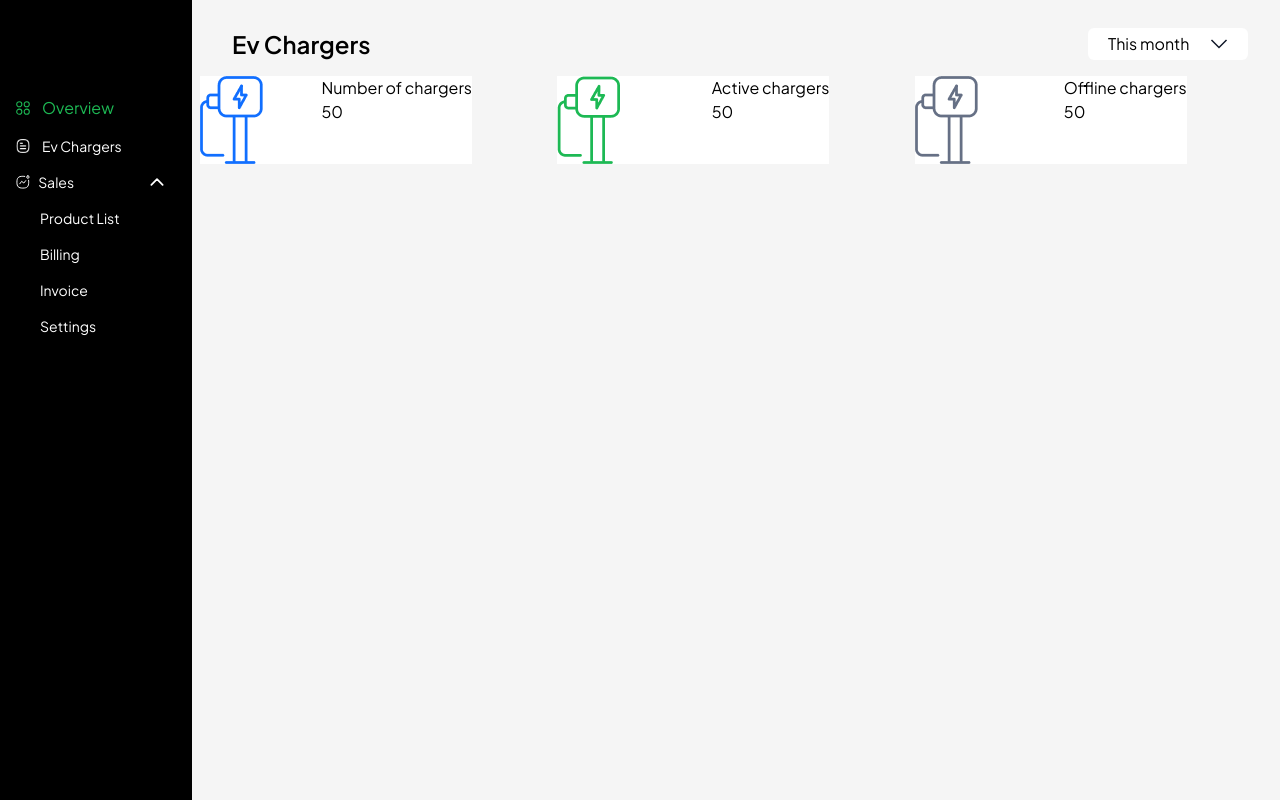
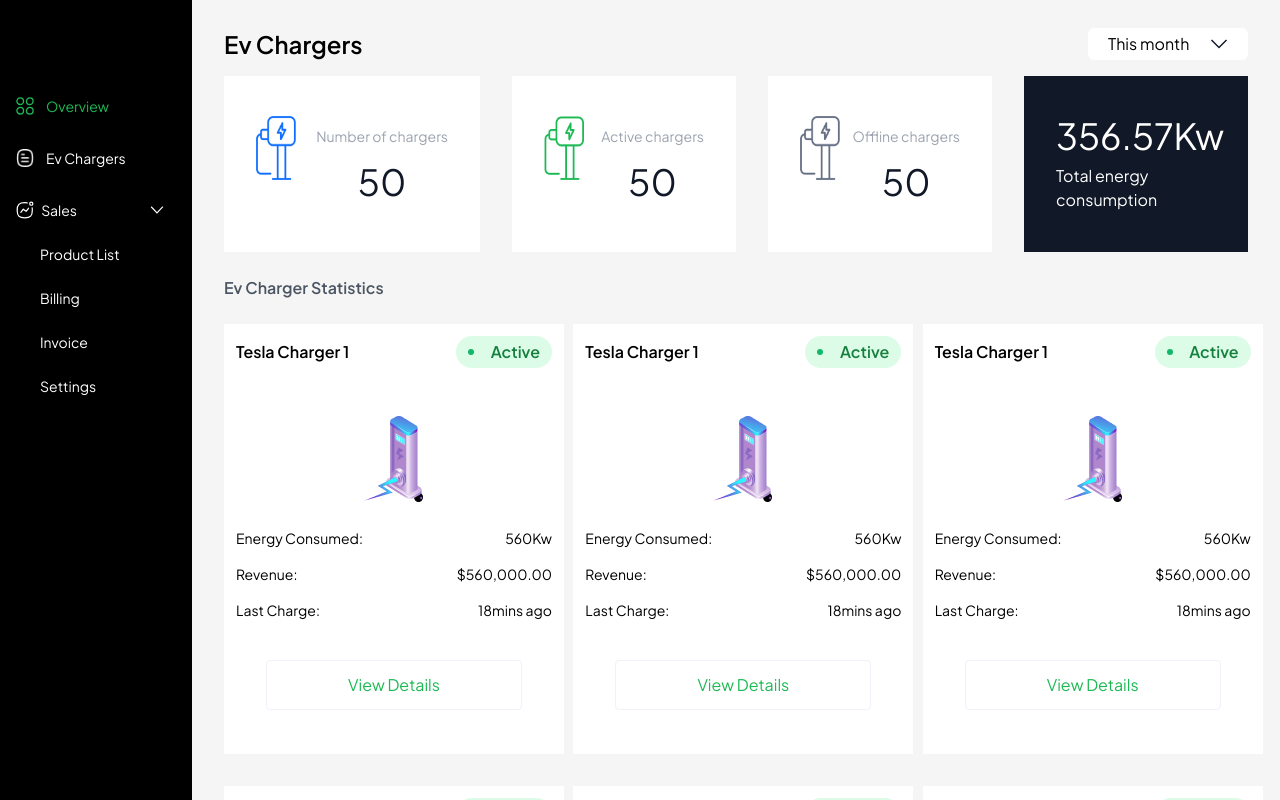
Before and after one commit to Thophylarh/ev-charger, a React (Create React App) app: page /evChargers in a window 1280 px wide. Built offline with nearby package versions, Linux system fonts and the light colour scheme.

Commit message:
fixed side nav and dashboard

```diff
--- a/src/components/Dashboard/dashboard.jsx
+++ b/src/components/Dashboard/dashboard.jsx
@@ -11,16 +11,17 @@ const index = () => {
     <div className="w-full h-screen py-2 px-4 overflow-y-scroll">
       <div>
         <div className="flex justify-between items-center">
-          <div className=" font-bold font-2xl">
-            <h1>Hello, Akinromade</h1>
+          <div>
+            <h1 className="font-bold text-2xl">Hello, Akinromade</h1>
           </div>
           <div className="flex w-[10rem] justify-between items-center bg-black rounded-md  px-5 py-1">
-            <p className=" text-white font-light font-sm ">This month</p>
+            <p className=" text-white font-light text-base ">This month</p>
             <img className="" src={Arrow} alt="" />
+
           </div>
 
         </div>
-        <p className="text-gray-400 font-thin font-sm pb-2">Explore your station dashboard here</p>
+        <p className="text-gray-400 font-normal text-sm pb-2">Explore your station dashboard here</p>
         <div>
          <Hero/>
         </div>
--- a/src/components/Hero/hero.jsx
+++ b/src/components/Hero/hero.jsx
@@ -8,48 +8,48 @@ function hero() {
       <div className="grid grid-cols-3   ">
         <div className="col-span-1 bg-[#fff] p-6 border-r">
           <div className=" border-b">
-            <div className="pb-3">
-              <p className="text-gray-400 font-thin font-sm">Total revenue</p>
+            <div className="pb-4">
+              <p className="text-gray-400 font-normal text-sm">Total revenue</p>
             </div>
             <div className="pb-2">
-              <h1 className="font-bold text-l">$800,000.00</h1>
+              <h1 className="font-bold text-2xl text-gray-900">$800,000.00</h1>
             </div>
             <div className="flex items-center gap-2 pb-4">
-              <div className="text-xs text-gray-600 ">22%</div>
+              <div className="text-sm text-gray-600 font-normal">22%</div>
               <img src={Profit} alt="" />
             </div>
           </div>
           <div className=" border-b">
-            <div className="pb-3">
-              <p className="text-gray-400 font-thin font-sm">
+            <div className="pb-3 mt-[1.5rem]">
+              <p className="text-gray-400 font-normal text-sm">
                 Revenue based on time
               </p>
             </div>
             <div className="pb-2">
-              <h1 className="font-bold text-l">$550,000.00</h1>
+              <h1 className="font-bold text-2xl text-gray-900">$550,000.00</h1>
             </div>
             <div className="flex items-center gap-2 pb-4">
-              <div className="text-xs text-gray-600 ">22%</div>
+              <div className="text-sm text-gray-600 font-normal">22%</div>
               <img src={Profit} alt="" />
             </div>
           </div>
           <div className=" ">
-            <div className="pb-3">
-              <p className="text-gray-400 font-thin font-sm">
+            <div className="pb-3 mt-[1.5rem]">
+              <p className="text-gray-400 font-normal text-sm ">
                 Revenue based on energy
               </p>
             </div>
             <div className="pb-2">
-              <h1 className="font-bold text-l">$550,000.00</h1>
+              <h1 className="font-bold text-2xl text-gray-900">$550,000.00</h1>
             </div>
             <div className="flex items-center gap-2 pb-4">
-              <div className="text-xs text-gray-600 ">22%</div>
+              <div className="text-sm text-gray-600 font-normal">22%</div>
               <img src={Profit} alt="" />
             </div>
           </div>
         </div>
         <div className="col-span-2 bg-[#fff] p-6 ">
-            <div className="text-sm text-gray-400 font-light">
+            <div className="text-sm text-gray-400 font-normal">
                 <p>Revenue Summary</p>
             </div>
           <div className="h-[18rem]">
--- a/src/components/Sidebar/sidebar.jsx
+++ b/src/components/Sidebar/sidebar.jsx
@@ -13,12 +13,11 @@ const sidebar = () => {
           <Link to="/" className="">
             <div className="flex items-center m-4 ">
               <div>
-                <img className="w-[14px] mr-3" src={Dshboard} alt="" />
+                <img className="w-[18px] h-[18px] mr-3" src={Dshboard} alt="" />
               </div>
               <div>
                 <p
-                  className="text-[#1DB954] text-
-         sm"
+                  className="text-[#1DB954] text-sm"
                 >
                   Overview
                 </p>
@@ -28,9 +27,9 @@ const sidebar = () => {
         </div>
         <div>
           <Link to="/evChargers" className="">
-            <div className="flex items-center m-4 ">
+            <div className="flex items-center mx-4 my-8">
               <div>
-                <img className="w-[14px] mr-3" src={Document} alt="" />
+                <img className="w-[18px] h-[18px] mr-3" src={Document} alt="" />
               </div>
               <div>
                 <p className="text-white text-sm">Ev Chargers</p>
@@ -40,9 +39,9 @@ const sidebar = () => {
         </div>
         <div>
           <Link to="#" className="">
-            <div className="flex items-center m-4  ">
+            <div className="flex items-center mx-4 mt-6  ">
               <div>
-                <img className="w-[14px] mr-3" src={Sales} alt="" />
+                <img className="w-[18px] h-[18px] mr-3" src={Sales} alt="" />
               </div>
               <div className="flex justify-between items-center w-[10rem]">
                 <p className="text-white text-sm">Sales</p>
@@ -53,7 +52,7 @@ const sidebar = () => {
             </div>
           </Link>
           <Link to="#" className="">
-            <div className="flex items-center m-4  ">
+            <div className="flex items-center mx-4  mt-6">
               <div
                 className="flex justify-between ml-6
          items-center"
@@ -63,7 +62,7 @@ const sidebar = () => {
             </div>
           </Link>
           <Link to="#" className="">
-            <div className="flex items-center m-4  ">
+            <div className="flex items-center m-4 mt-6 ">
               <div
                 className="flex justify-between ml-6
          items-center"
@@ -73,7 +72,7 @@ const sidebar = () => {
             </div>
           </Link>
           <Link to="#" className="">
-            <div className="flex items-center m-4  ">
+            <div className="flex items-center m-4  mt-6">
               <div
                 className="flex justify-between ml-6
          items-center"
@@ -83,7 +82,7 @@ const sidebar = () => {
             </div>
           </Link>
           <Link to="#" className="">
-            <div className="flex items-center m-4  ">
+            <div className="flex items-center m-4  mt-6">
               <div
                 className="flex justify-between ml-6
          items-center"
--- a/src/components/chargerStat/charger.jsx
+++ b/src/components/chargerStat/charger.jsx
@@ -7,44 +7,44 @@ import Battery from "../../assets/images/battery.png"
 function charger() {
   return (
     <div>
-      <div className="flex justify-between items-center pt-4">
+      <div className="flex justify-between items-center py-6">
         <p className="text-gray-600 text-base font-semibold">Ev charger statistics</p>
         <p className="text-gray-600 text-base font-semibold">
           Station energy consumption
         </p>
       </div>
-      <div className="grid grid-cols-3 gap-4 pt-4">
+      <div className="grid grid-cols-3 gap-4 ">
         <div className="col-span-2 flex justify-between items-center bg-white p-12">
           <div className=" border border-gray-50 border-1 rounded-md p-8 flex flex-col justify-center items-center">
             <div className="pb-8">
               <img className="w-[40px] self-center" src={Charger} alt="" />
             </div>
-            <div className="text-gray-400 font-sm font-thin">Number of chargers</div>
-            <h4 className="pt-2  text-gray-900 font-black">50</h4>
+            <div className="text-gray-400 text-base font-normal">Number of chargers</div>
+            <h4 className="pt-2  text-gray-900 text-2xl font-bold">50</h4>
           </div>
           <div className=" p-8  border border-gray-50 border-1 rounded-md flex flex-col justify-center items-center">
             <div className="pb-8">
               <img className="w-[40px]" src={ActiveCharger} alt="" />
             </div>
-            <div className="text-gray-400 font-sm font-thin">Active Chargers</div>
-            <h4 className="pt-2  text-gray-900 font-black">48</h4>
+            <div className="text-gray-400 text-base font-normal">Active Chargers</div>
+            <h4 className="pt-2  text-gray-900 text-2xl font-bold">48</h4>
           </div>
           <div className=" border border-gray-50 border-1 rounded-md p-8  flex flex-col justify-center items-center">
             <div className="pb-8">
               <img className="w-[40px]" src={OfflineCharger} alt="" />
             </div>
-            <div className="text-gray-400 font-sm font-thin">Offline Chargers</div>
-            <h4 className="pt-2 text-gray-900 font-black">2</h4>
+            <div className="text-gray-400  text-base font-normal">Offline Chargers</div>
+            <h4 className="pt-2 text-gray-900 text-2xl font-bold">2</h4>
           </div>
         </div>
         <div className="col-span-1">
             <div className="bg-[#101828] h-full">
                 <div className="flex flex-col justify-center items-center">
                     <img className="h-[8rem] mt-12" src={Battery} alt="" />
-                    <div className="font-bold text-2xl text-white">
+                    <div className="font-normal text-4xl text-white pt-[1.25rem]">
                     <h1>356.67 Kw</h1>
                     </div>
-                    <div className="text-gray-400 font-xs font-thin">
+                    <div className="text-gray-400 text-sm font-normal pt-[0.5rem]">
                     <p>Current consumption</p>
                     </div>
 
--- /dev/null
+++ b/src/components/evChargers/chargerCards.jsx
@@ -0,0 +1,58 @@
+import React from "react";
+import Dot from "../../assets/svg/activeDot.svg";
+import RedDot from "../../assets/svg/red-dot.svg";
+import Station from "../../assets/images/charging-station.png";
+
+export const IsActiveTag = ({isActive}) => {
+
+  let activeTag = (
+    <div className="flex justify-between w-24 rounded-full py-1  bg-green-100 px-3 font-semibold text-green-700">
+      <img className="" src={Dot} /> Active
+    </div>
+  );
+  let disconnected = (
+    <div className="flex justify-between w-24 rounded-full py-1  bg-green-100 px-3 font-semibold text-green-700">
+      <img className="" src={Dot} /> Disconnected
+    </div>
+  );
+  return <div>{isActive ? activeTag : disconnected}</div>;
+};
+
+const chargerCard = () => {
+  return (
+    <div>
+      <div className=" bg-white p-[0.75rem] w-[21.25rem]  mr-4">
+        <div className="flex justify-between ">
+          <h3 className="pt-[0.25rem] text-base font-semibold text-Gray-700">
+            Tesla Charger 1
+          </h3>
+          <IsActiveTag isActive={true}/>
+        </div>
+        <div className="flex justify-center pt-[3rem] pb-[1.5rem]">
+          <img className="" src={Station}></img>
+        </div>
+        <div className="text-sm font-normal ">
+          <div className="flex justify-between pb-[1rem]">
+            <p>Energy Consumed:</p>
+            <p>560Kw</p>
+          </div>
+          <div className="flex justify-between pb-[1rem]">
+            <p>Revenue: </p>
+            <p>$560,000.00</p>
+          </div>
+          <div className="flex justify-between pb-[2.5rem]">
+            <p>Last Charge: </p>
+            <p>18mins ago</p>
+          </div>
+        </div>
+
+        <div className="button flex justify-center pb-[2rem]">
+            <button className="border rounded border-[#EFF2FA] border-solid border-1 w-[16rem] p-[0.75rem] text-[#1DB954]" type="button">View Details</button>
+        </div>
+
+      </div>
+    </div>
+  );
+};
+
+export default chargerCard;
--- a/src/components/evChargers/evCharger.jsx
+++ b/src/components/evChargers/evCharger.jsx
@@ -3,13 +3,14 @@ import dropDown from "../../assets/svg/dropDownArrow.svg";
 import Charger from "../../assets/images/charger.png";
 import ActiveCharger from "../../assets/images/active-charger.png"
 import OfflineCharger from "../../assets/images/offline-charger.png"
+import ChargerCard from "./chargerCards";
 
 
 const evChargers = () => {
     return (
-    <div>
-        <div className="flex justify-between pt-[1.75rem] pr-[1.5rem] pl-[2rem] ">
-            <div className="flex ">
+    <div className=" overflow-y-scroll h-screen">
+        <div className="flex justify-between pt-[1.75rem] pr-[1.5rem] pl-[1.5rem] ">
+            <div className="flex">
             <h4 className="font-bold text-2xl ">Ev Chargers</h4>
             </div>
 
@@ -20,37 +21,64 @@ const evChargers = () => {
         </div>
 
 
-        <div className="grid grid-cols-3 pt-4">
-            <div className="bg-white flex justify-between w-[17rem] ">
-                <img src={Charger}/>
+        <div className="grid grid-cols-4 pt-4 px-[1.5rem]">
+            <div className="bg-white flex justify-between  py-[2.5rem] px-[2rem]">
+                <div >
+                <img className="w-[2.5rem] h-[4rem]" src={Charger}/>
+                </div>
 
-                <div >
-                    <p>Number of chargers</p>
-                    <p>50</p>
+                <div className="flex flex-col justify-center items-center">
+                    <p className="font-normal text-sm text-gray-400 ">Number of chargers</p>
+                    <p className="font-normal text-4xl text-gray-900 pt-[1rem]">50</p>
                 </div>
 
             </div>
 
-            <div className="bg-white flex justify-between w-[17rem]">
-                <img src={ActiveCharger}/>
+            <div className="bg-white flex justify-between ml-[2rem]  py-[2.5rem] px-[2rem]">
+                <img className="w-[2.5rem] h-[4rem]" src={ActiveCharger}/>
 
-                <div >
-                    <p>Active chargers</p>
-                    <p>50</p>
+                <div className="flex flex-col justify-center items-center ">
+                    <p className="font-normal text-sm text-gray-400">Active chargers</p>
+                    <p className="font-normal text-4xl text-gray-900 pt-[1rem]">50</p>
                 </div>
 
             </div>
-             <div className="bg-white flex justify-between w-[17rem]">
-                <img src={OfflineCharger}/>
 
-                <div >
-                    <p>Offline chargers</p>
-                    <p>50</p>
+             <div className="bg-white flex justify-between ml-[2rem]  py-[2.5rem] px-[2rem]">
+                <img className="w-[2.5rem] h-[4rem]" src={OfflineCharger}/>
+
+                <div className="flex flex-col justify-center items-center">
+                    <p className="font-normal text-sm text-gray-400">Offline chargers</p>
+                    <p className="font-normal text-4xl text-gray-900 pt-[1rem]">50</p>
+                </div>
+
+            </div>
+
+            <div className="bg-gray-900 flex justify-between ml-[2rem]   py-[2.5rem] px-[2rem]">
+
+                <div className="flex flex-col justify-center items-center text-white">
+                    <p className="font-normal text-4xl">356.57Kw</p>
+                    <p className="pt-[0.5rem]">Total energy consumption</p>
                 </div>
 
             </div>
         </div>
 
+        <div className="pl-[1.5rem] py-[1.5rem] font-semibold text-gray-600 text-base"> <p>Ev Charger Statistics</p></div>
+
+        <section className="pl-[1.5rem]">
+        <div className="grid grid-cols-3 pb-[2rem]">
+            <ChargerCard/>
+            <ChargerCard/>
+            <ChargerCard/>
+        </div>
+
+        <div className="grid grid-cols-3">
+            <ChargerCard/>
+            <ChargerCard/>
+            <ChargerCard/>
+        </div>
+        </section>
 
     </div>
      );
--- a/src/components/listOfChargers/listOfChargers.jsx
+++ b/src/components/listOfChargers/listOfChargers.jsx
@@ -9,7 +9,7 @@ import Station from "../../assets/images/charging-station.png";
 
 const listOfChargers = () => {
     return (<div>
-        <div className="flex justify-between pt-4">
+        <div className="flex justify-between pt-6">
             <p className="text-gray-600  font-sm font-semibold">List of chargers</p>
             <div className="flex justify-between">
             <img className="pr-8" src={Prev}/>
@@ -17,7 +17,7 @@ const listOfChargers = () => {
             </div>
         </div>
 
-        <div className=" flex justify-between bg-white mt-4 p-[4rem] text-Grey-700">
+        <div className=" flex justify-between bg-white mt-6 p-[4rem] text-Grey-700">
             <div className="border rounded-lg p-[0.75rem] w-[21.25rem] h-[26.5rem] mr-4">
             <div className="flex justify-between ">
                 <h3 className="pt-[0.25rem] text-base font-semibold text-Gray-700">Tesla Charger 1</h3>
@@ -72,7 +72,7 @@ const listOfChargers = () => {
             <div className="flex justify-between">
                 <h3 className="pt-[0.25rem] text-base font-semibold text-Gray-700">Keke Charger </h3>
                 {/* <div className="flex justify-between w-[6rem]  rounded-full py-[0.25rem]  bg-rose-100 px-[0.5rem] font-semibold text-rose-700 text-xs "><img className="" src={RedDot}/> Disconnected</div> */}
-                <div className="flex justify-between w-24 rounded-full py-1  bg-green-100 px-3 font-semibold text-green-700"><img className="" src={Dot}/> Active</div>
+                <div className="flex justify-between w-24 rounded-full py-1  bg-green-100 px-3 font-semibold text-green-700"><img className="" src={Dot}/> Disconnected</div>
             </div>
             <div  className="flex justify-center py-[5rem]">
                <img src={Station}></img>
```
Also changed, not shown: src/assets/svg/arrow.svg.
